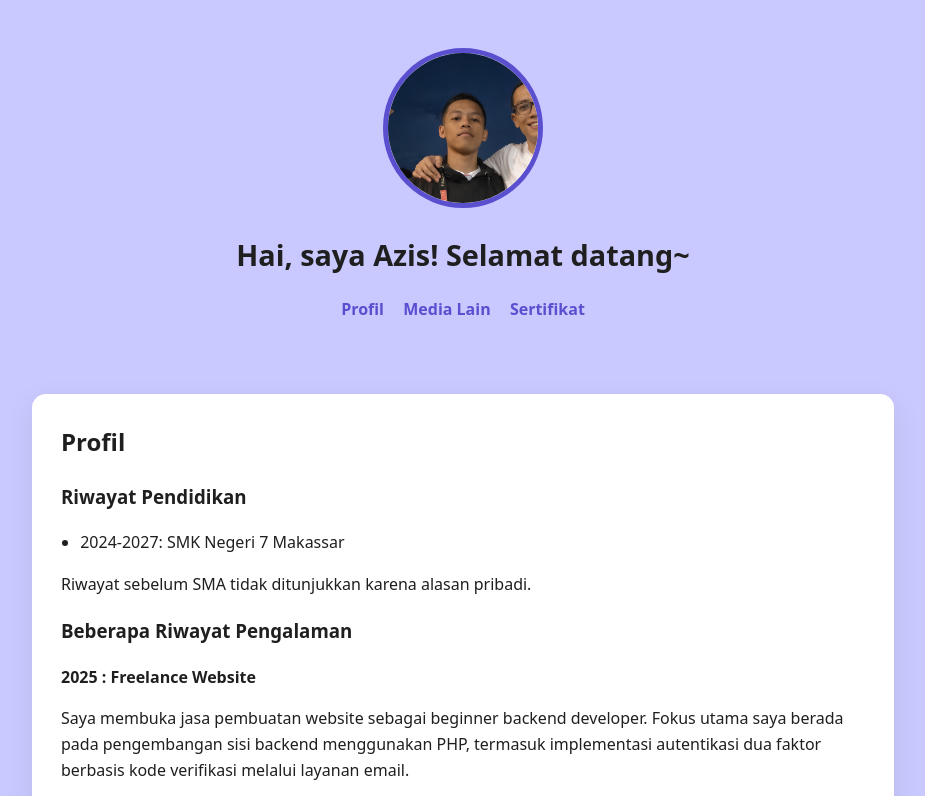
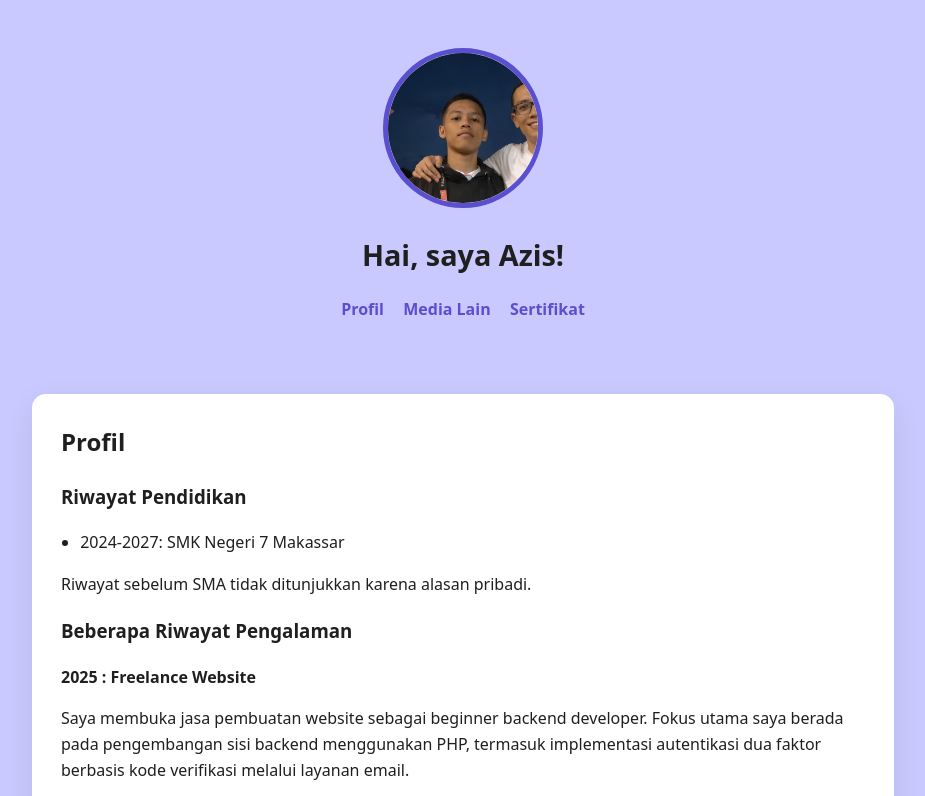
Before and after one commit to mazisasmara/mazisasmara.github.io, a plain HTML site: page index.html in a window 1280 px wide. Shown: the top 796 px of the page, without its empty margins (177-1102 px from the left). Drawn offline with Linux system fonts and the light colour scheme.

Commit message:
Update index.html

```diff
--- a/index.html
+++ b/index.html
@@ -136,7 +136,7 @@
     <body>
         <header id="beranda">
             <img src="foto.webp" alt="Foto Profil" />
-            <h1>Hai, saya Azis! Selamat datang~</h1>
+            <h1>Hai, saya Azis!</h1>
             <nav>
                 <a href="#profil">Profil</a>
                 <a href="#media">Media Lain</a>
```
